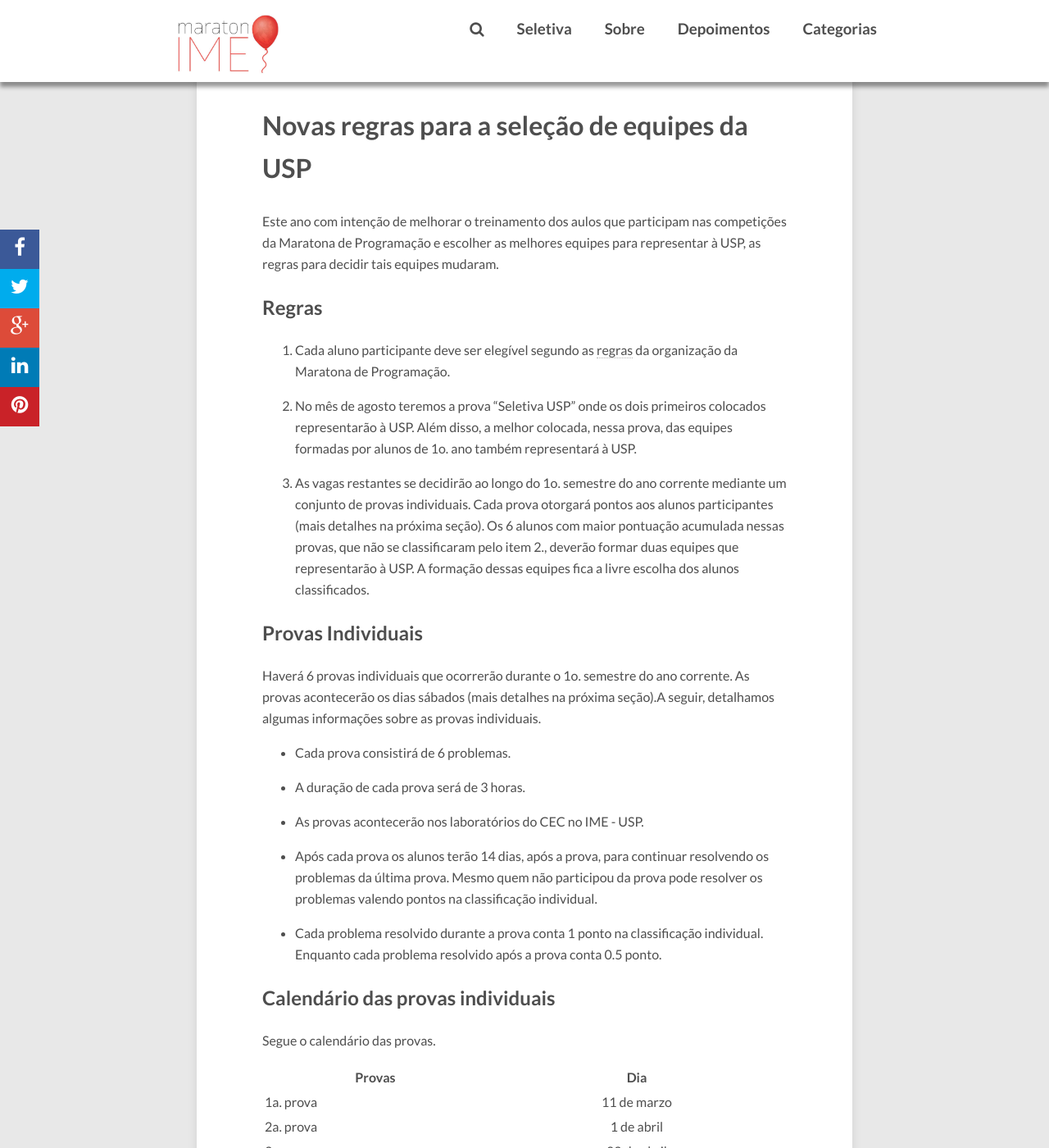
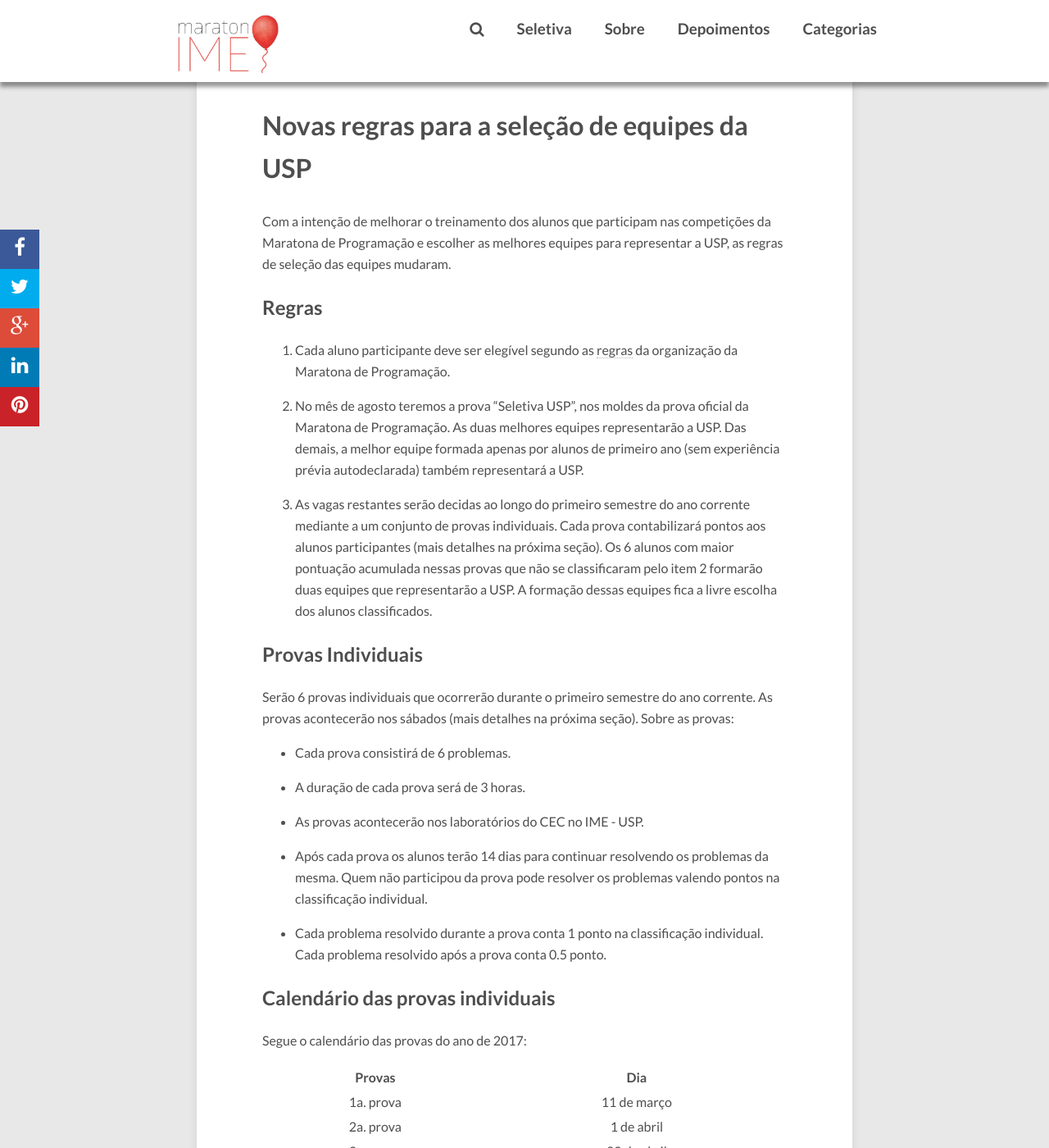
Before and after one commit to maratonusp/blog, a Jekyll site: the page built from _posts/2017-01-27-novas-regras-seletiva-usp-2017.md, in a window 1280 px wide and 1400 px high, scrolled down 350 px. Shown: the whole window at 82% size. Built offline with Jekyll 4.4.1, drawn with Linux system fonts in a browser that asks for light colours; nearby versions of some CDN libraries; comment, search, counter and statistics services are not loaded.

Commit message:
mudanças no texto da seletiva

```diff
--- a/_posts/2017-01-27-novas-regras-seletiva-usp-2017.md
+++ b/_posts/2017-01-27-novas-regras-seletiva-usp-2017.md
@@ -7,19 +7,19 @@ permalink: "/:categories/:title"
 layout: post
 ---
 
-Este ano com intenção de melhorar o treinamento dos aulos que participam nas competições da Maratona de Programação e escolher as melhores equipes para representar à USP, as regras para decidir tais equipes mudaram.
+Com a intenção de melhorar o treinamento dos alunos que participam nas competições da Maratona de Programação e escolher as melhores equipes para representar a USP, as regras de seleção das equipes mudaram.
 
 ## Regras
 
 1. Cada aluno participante deve ser elegível segundo as [regras](http://maratona.ime.usp.br/regras16.html) da organização da Maratona de Programação.
 
-2. No mês de agosto teremos a prova "Seletiva USP" onde os dois primeiros colocados representarão à USP. Além disso, a melhor colocada, nessa prova, das equipes formadas por alunos de 1o. ano também representará à USP.
+2. No mês de agosto teremos a prova "Seletiva USP", nos moldes da prova oficial da Maratona de Programação. As duas melhores equipes representarão a USP. Das demais, a melhor equipe formada apenas por alunos de primeiro ano (sem experiência prévia autodeclarada) também representará a USP.
 
-3. As vagas restantes se decidirão ao longo do 1o. semestre do ano corrente mediante um conjunto de provas individuais. Cada prova otorgará pontos aos alunos participantes (mais detalhes na próxima seção). Os 6 alunos com maior pontuação acumulada nessas provas, que não se classificaram pelo item 2., deverão formar duas equipes que representarão à USP. A formação dessas equipes fica a livre escolha dos alunos classificados.
+3. As vagas restantes serão decidas ao longo do primeiro semestre do ano corrente mediante a um conjunto de provas individuais. Cada prova contabilizará pontos aos alunos participantes (mais detalhes na próxima seção). Os 6 alunos com maior pontuação acumulada nessas provas que não se classificaram pelo item 2 formarão duas equipes que representarão a USP. A formação dessas equipes fica a livre escolha dos alunos classificados.
 
 ## Provas Individuais
 
-Haverá 6 provas individuais que ocorrerão durante o 1o. semestre do ano corrente. As provas acontecerão os dias sábados (mais detalhes na próxima seção).A seguir, detalhamos algumas informações sobre as provas individuais.
+Serão 6 provas individuais que ocorrerão durante o primeiro semestre do ano corrente. As provas acontecerão nos sábados (mais detalhes na próxima seção). Sobre as provas:
 
 - Cada prova consistirá de 6 problemas.
 
@@ -27,18 +27,18 @@ Haverá 6 provas individuais que ocorrerão durante o 1o. semestre do ano corren
 
 - As provas acontecerão nos laboratórios do CEC no IME - USP.
 
-- Após cada prova os alunos terão 14 dias, após a prova, para continuar resolvendo os problemas da última prova. Mesmo quem não participou da prova pode resolver os problemas valendo pontos na classificação individual.
+- Após cada prova os alunos terão 14 dias para continuar resolvendo os problemas da mesma. Quem não participou da prova pode resolver os problemas valendo pontos na classificação individual.
 
-- Cada problema resolvido durante a prova conta 1 ponto na classificação individual. Enquanto cada problema resolvido após a prova conta 0.5 ponto.
+- Cada problema resolvido durante a prova conta 1 ponto na classificação individual. Cada problema resolvido após a prova conta 0.5 ponto.
 
 
 ## Calendário das provas individuais
 
-Segue o calendário das provas.
+Segue o calendário das provas do ano de 2017:
 
 | **Provas**     | **Dia**       |
-| -------------- |:-------------:|
-| 1a. prova      | 11 de marzo   |
+| :------------: |:-------------:|
+| 1a. prova      | 11 de março   |
 | 2a. prova      | 1 de abril    |
 | 3a. prova      | 22 de abril   |
 | 4a. prova      | 13 de maio    |
```
